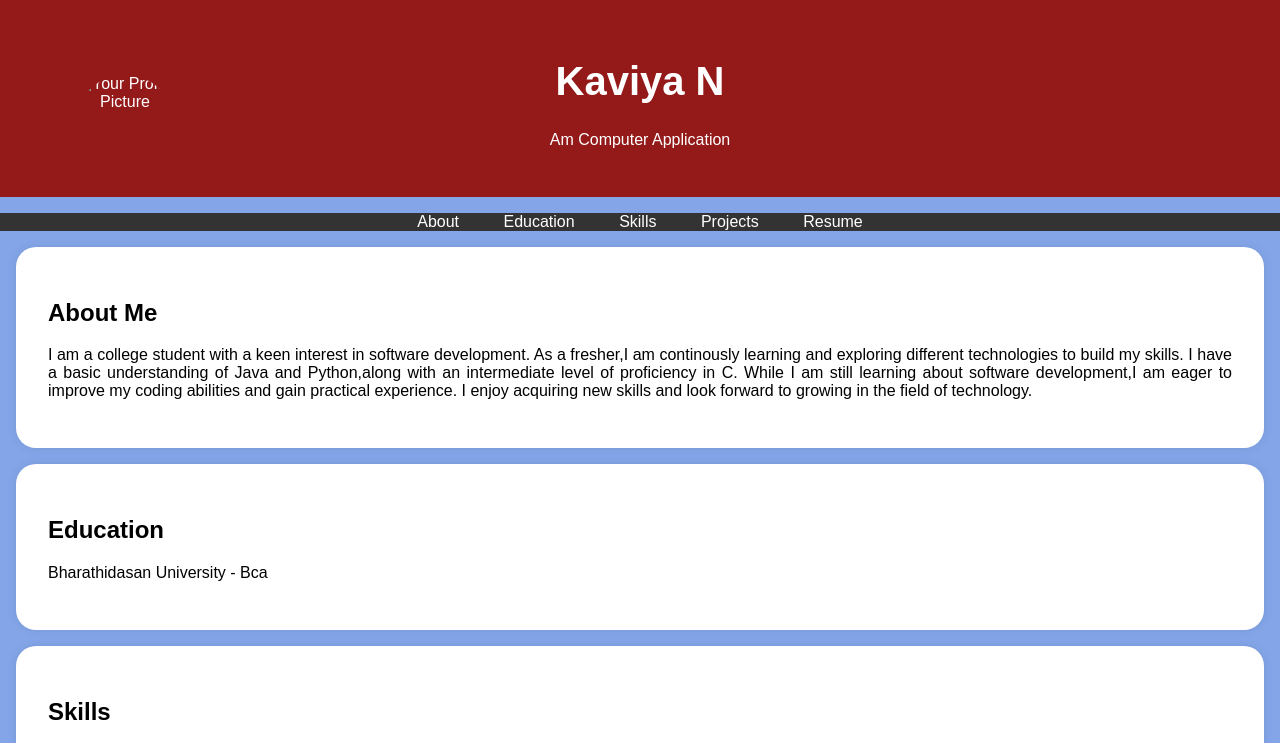
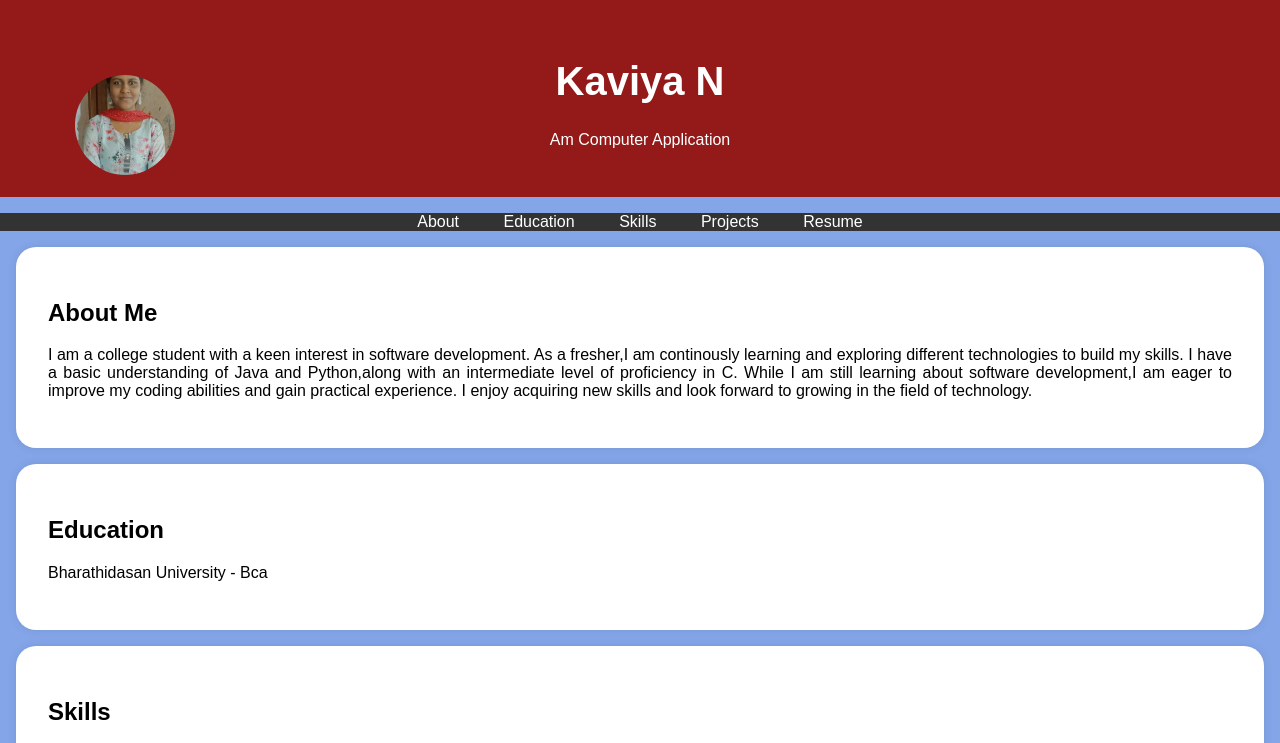
Before and after one commit to Kaviya2386/Digital-portfolio, a plain HTML site: page index.html in a window 1280 px wide. Shown: the top 743 px of the page. Drawn offline with Linux system fonts and the light colour scheme.

Commit message:
Update index.html

```diff
--- a/index.html
+++ b/index.html
@@ -95,7 +95,7 @@
     <header>
         <div class="header-content">
             <!-- Add your profile picture here -->
-            <img src="/storage/emulated/0/Android/media/com.whatsapp/WhatsApp/Media/WhatsApp Images/IMG-20250318-WA0005.jpg" alt="Your Profile Picture" class="profile-picture">
+            <img src="IMG-20250318-WA0005.jpg" alt="Your Profile Picture" class="profile-picture">
             <h1>Kaviya N</h1>
             <p>Am Computer Application</p>
         </div>
```
